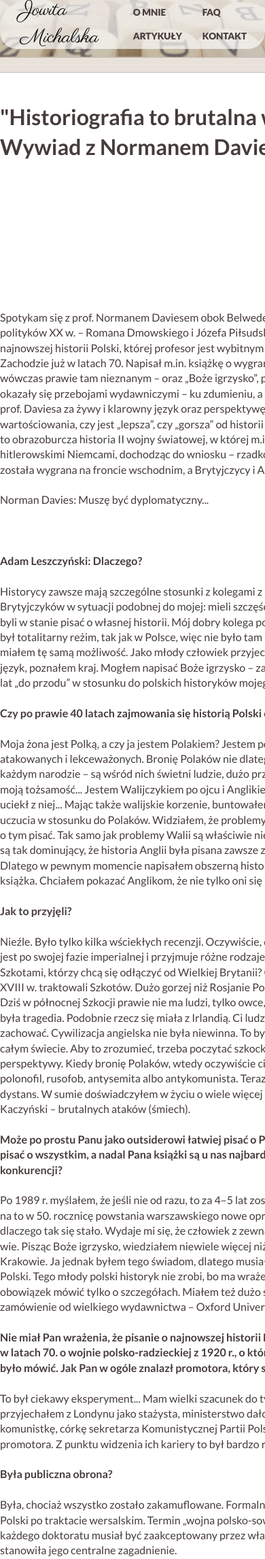
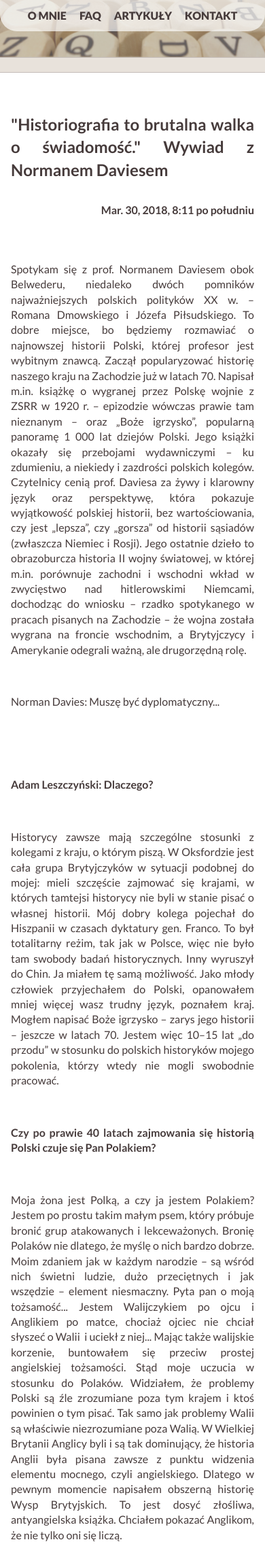
Before and after one commit to saviolinski/jm, a Django app: a page that uses src/templates/base.html in a window 390 px wide; the page is wider, and only the part inside the window is pictured. Shown: the top 2293 px of that part at 68% size. Run offline with Django 3.2, Linux system fonts and the light colour scheme; data comes from the database, SQL or seed files in the repository; both versions use the stored data as it was after the commit; some libraries are stand-ins or nearby versions.

Commit message:
beforeheroku

```diff
--- a/src/static/css/base.css
+++ b/src/static/css/base.css
@@ -29,7 +29,7 @@ footer, header, hgroup, menu, nav, section {
     display: block;
 }
 body {
-
+	position: relative;
 }
 ol, ul {
     list-style: none;
@@ -76,6 +76,13 @@ img {
 	background-color: white;
 	z-index: 20;
 }*/
+
+#omnietop {
+	position: absolute;
+	width: 1px;
+	height: 1px;
+	top: 0;
+}
 
 .wrapper {
 	display: grid;
@@ -124,10 +131,12 @@ header.fixed {
 	width: auto;
 	border-radius: 0px 0px 0px 25px;
 	height: auto;
+	background-color: #ffffffeb;
 }
 
 .hamburg {
 	position: fixed;
+	background-color: #e8e2db;
 	right: 0;
 	transform: translateX(-10px);
 	top: 0;
@@ -140,7 +149,6 @@ header.fixed {
 	transform: translateX(0px);
 	display: inline-block;
 	padding: 10px;
-	background-color: #e8e2db;
 	visibility: visible;
 	opacity: 1;
 	transition: 0.3s ease;
@@ -572,6 +580,10 @@ box-sizing: border-box;
 	display: grid;
 	margin: 5vh auto;
 }
+.artykul-content p {
+	text-align: justify;
+}
+
 .shrinkbut {
 	position: absolute;
 	margin: auto;
@@ -633,6 +645,10 @@ img {
 textarea:focus, input:focus{
     outline: none;
     border:none;
+}
+
+.article-section {
+	overflow: hidden;
 }
 
 .container-form {
@@ -761,6 +777,21 @@ input.delete-button:hover {
 	.article {
 		padding: 2vh 3vw;
 	}
+	.det-title {
+		padding: 1rem;
+	}
+	.det-timestamp {
+		padding: 1rem;
+	}
+	.artykul-content p {
+		padding: 1rem;
+	}
+	.faq {
+		background-position: right;
+	}
+	.answer {
+		background-color: #ecececf7;
+	}
 }
 
 @media (max-width: 830px) {
@@ -773,17 +804,32 @@ input.delete-button:hover {
 	#search-landing {
 		width: 50vw;
 	}
+	.det-title {
+		text-align: justify;
+		font-size: 1.5rem;
+	}
+	.fb-comments {
+		width: 600px;
+	}
 }
 
 @media (max-width: 650px) {
 	header {
-		height: 8.5vh;
+   		justify-content: center;
 	}
 	nav ul {
+	     padding-right: 0px;
+	}
+	nav a {
+    	font-size: 1rem;	}
+	.logo {
+		display: none;
+	}
+/*	nav ul {
 		display: grid;
 		grid-template-columns: 1fr 1fr;
 		grid-template-rows: 1fr 1fr;
-	}
+	}*/
 
 	.container-4 {
 		grid-template-columns: 1fr;
@@ -794,10 +840,15 @@ input.delete-button:hover {
 	    grid-template-columns: 1fr;
 	    grid-template-rows: 1fr 1fr 1fr;
 	}
+	.fb-comments {
+		width: 400px;
+	}
 }
 
 @media (max-width: 550px) {
-
+	.bar {
+		height: 8.5vh;
+	}
 	.container-1 {
 		grid-template-columns: 1fr;
     	grid-template-rows: 1fr;
@@ -843,3 +894,38 @@ input.delete-button:hover {
 		min-height: 84vh;
 	}
 }
+
+@media (max-width: 420px) {
+	nav a {
+    	padding: 0rem;
+	}
+	.opisik {
+   		font-size: 13px;
+	}
+	.fb-comments {
+		width: 300px;
+	}
+}
+
+.dropdown {
+	height: auto;
+    display: grid;
+    padding-top: 70px;
+    text-align: center;
+    width: 140px;
+}
+
+.hampad {
+	right: 10%;
+	background-color: #ffffff00;
+}
+
+.widemenu {
+	font-size: 1.3rem;
+	padding: 0.5rem 0.2rem;
+}
+
+.widemenu:hover {
+	background-color: #f4f2f0;
+	border-radius: 10px;
+}
--- a/src/templates/base.html
+++ b/src/templates/base.html
@@ -23,7 +23,7 @@
 	}(document, 'script', 'facebook-jssdk'));
 
 	</script>
-
+	<div id="omnietop"></div>
 	<div class="scroll goup"><i class="fas fa-angle-up fa-2x" id="go-up"></i></div>
 
 	{% block content %}
@@ -89,28 +89,61 @@
 		var $header = $('header');
 		var $menu = $('.hamburg');
 
+		if($(this).width() < 650){
 			if($(this).scrollTop()>=58){
 				// $('header').css({"position": "fixed", "left": "auto", "width": "auto", "border-radius": "0px 0px 0px 25px", "height": "auto"});\
 				$header.addClass('fixed');
 				$header.removeClass('absolute');
 				$('nav').css({"display": "none"});
-			$('.logo').css({"display": "none"});
+				// $('.logo').css({"display": "none"});
 				$menu.addClass('visible');
-			// $('.hamburg').css({"display": "inline-block", "padding": "10px"});
+				$(".hamburg").removeClass("hampad");
+				$(".omniemenu").css({"display": "inline"})
+
 	    	} else {
 	    		$header.removeClass('fixed');
 	    		$header.addClass('absolute');
 	    		$('nav').css({"display": "grid"});
-    		$('.logo').css({"display": "flex"});
+	    		// $('.logo').css({"display": "flex"});
 	    		// $('.hamburg').css({"display": "none", "padding": "0px"});
 	    		$menu.removeClass('visible');
+	    		$("ul").removeClass('dropdown');
+	    		$(".hamburg").removeClass("hampad");
+	    		$("nav a, nav li").removeClass("widemenu");
+	    		$(".omniemenu").css({"display": "none"})
+	    	}
+
+	    } else {
+	    		$header.removeClass('fixed');
+	    		$header.addClass('absolute');
+	    		$('nav').css({"display": "grid"});
+	    		// $('.logo').css({"display": "flex"});
+	    		// $('.hamburg').css({"display": "none", "padding": "0px"});
+	    		$menu.removeClass('visible');
+	    		$("ul").removeClass('dropdown');
+	    		$(".hamburg").removeClass("hampad");
+	    		$("nav a, nav li").removeClass("widemenu");
+	    		$(".omniemenu").css({"display": "inline"})
 	    	}
 
 	});
 
+	$(document).ready(function() {
+	    if($(window).width() < 650){
+	    	$(".omniemenu").css({"display": "none"});
+	    }
+	});
+
+
 	$("#headero").click(function(){
+		if($(window).scrollTop()>=58){
+			$("ul").addClass('dropdown');
 	    	$("nav").slideToggle();
+	    	$(".hamburg").toggleClass("hampad");
+	    	$("nav a, nav li").addClass("widemenu");
+	    }
 	});
+
 
 
 </script>
--- a/src/templates/detail.html
+++ b/src/templates/detail.html
@@ -4,7 +4,7 @@
 {% block content %}
 
 <section class="home-hero subsite" id="very-top">
-	<header>
+	<header id="headero">
 		<a class="logo" href="/">Jowita Michalska</a>
 		<nav>
 			<ul>
--- a/src/templates/index.html
+++ b/src/templates/index.html
@@ -16,10 +16,12 @@
 					{% if request.user.is_authenticated %}
 					<li><a class="napisz" href="/create">Napisz artykuł</a></li>
 					{% endif %}
-					<li><a class="scroll" href="#omnie">O mnie</a></li>
+					<li><a class="scroll omniemenu" href="#omnietop">O mnie</a></li>
 					<li><a class="scroll" href="#faq">FAQ</a></li>
 					<li><a class="scroll" href="#artykuly">Artykuły</a></li>
+					{% if not request.user.is_authenticated %}
 					<li><a class="scroll" href="#kontakt">Kontakt</a></li>
+					{% endif %}
 				</ul>
 			</nav>
 		</header>
```
Also changed, not shown: src/db.sqlite3, 12 other files. Lines whose indentation alone changed are shown as unchanged.
